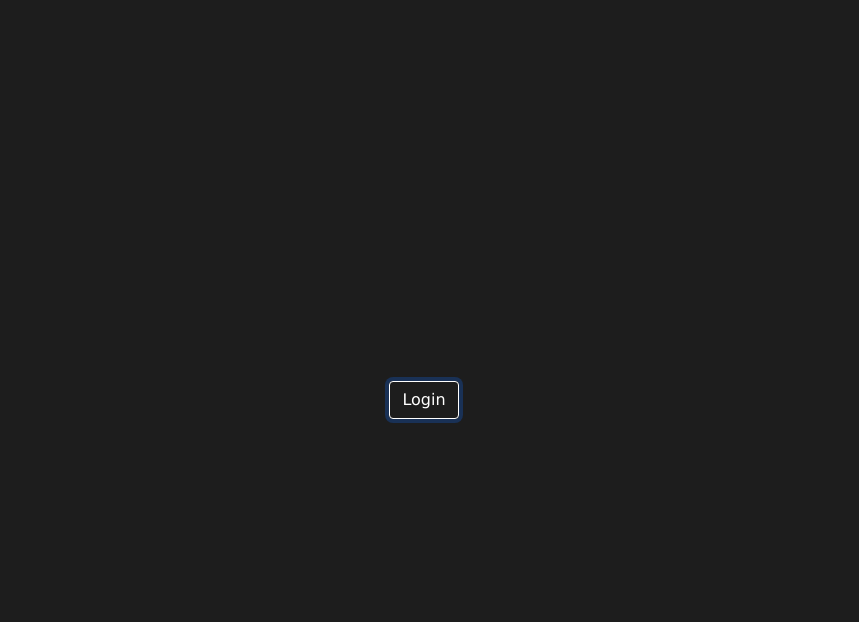
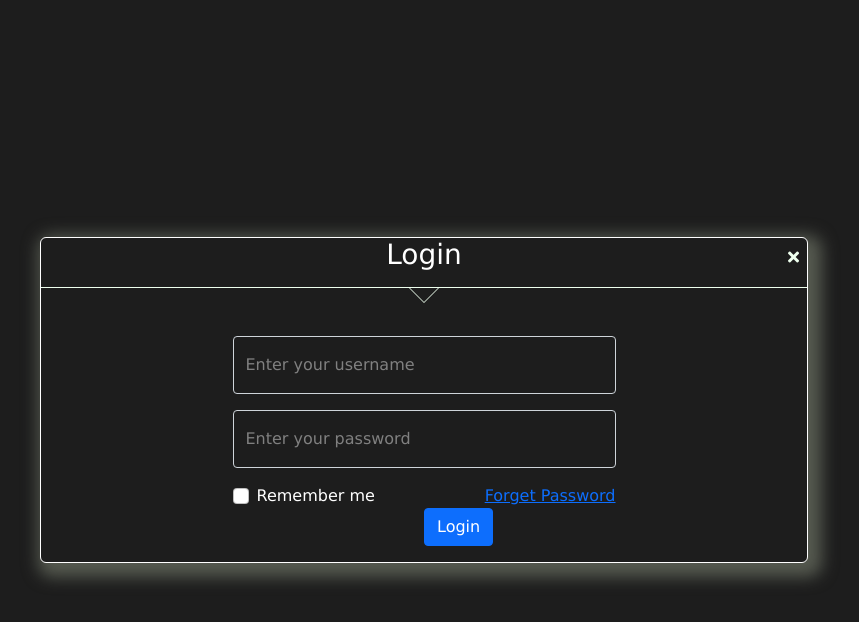
Before and after one commit to manishmonster/floatingloginform, a plain HTML site: page index.html in a window 1280 px wide. Both pictures are taken after a click on the button "Login". Shown: the whole page, without its empty margins (216-1075 px from the left). Drawn offline with nearby package versions, Linux system fonts and the light colour scheme; files that its build step writes are made by us from their sources.

Commit message:
Adding html and js to work

```diff
--- a/assets/js/main.js
+++ b/assets/js/main.js
@@ -0,0 +1,8 @@
+$(document).ready(function(){
+    $('.login-show').click(function(){
+        $('.loginpanel').show(2500);
+    });
+    $('.closing-login').click(function(){
+        $('.loginpanel').hide(2500);
+    });
+});
--- a/index.html
+++ b/index.html
@@ -4,7 +4,7 @@
     <meta charset="UTF-8">
     <meta http-equiv="X-UA-Compatible" content="IE=edge">
     <meta name="viewport" content="width=device-width, initial-scale=1.0">
-    <title>Login Form</title>
+    <title>React Application</title>
     <link rel="stylesheet" href="https://cdn.jsdelivr.net/npm/bootstrap@5.0.1/dist/css/bootstrap.min.css" integrity="undefined" crossorigin="anonymous">
     <link rel="stylesheet" href="https://pro.fontawesome.com/releases/v5.10.0/css/all.css" integrity="sha384-AYmEC3Yw5cVb3ZcuHtOA93w35dYTsvhLPVnYs9eStHfGJvOvKxVfELGroGkvsg+p" crossorigin="anonymous"/>
     <link rel="stylesheet" href="assets/css/style.css"/>
@@ -13,13 +13,16 @@
     <div class="mainbody">
         <div class="grid">
 
-            <button class="btn btn-main">
+            <button class="btn btn-main login-show">
                 Login
             </button>
             <div class="loginpanel">
                 <div class="panel">
                     <div class="panel-header ">
                         <h3 class="mb-3">Login</h3>
+                        <a class="closing-login">
+                            <i class="fa fa-times"></i>
+                        </a>
                     </div>
                     <div class="panel-content">
                         <form action="" method="POST">
@@ -31,6 +34,18 @@
                                 <input type="password" name="password" class="form-control placeholder" id="floatingPassword" placeholder="Password" required/>
                                 <label for="floatingPassword">Enter your password</label>
                             </div>
+                            <div class="form-group mb-3">
+                                <div class="form-check">
+                                    <input type="checkbox" class="form-check-input" id="exampleCheck1">
+                                    <label class="form-check-label" for="exampleCheck1">Remember me</label>
+                                </div>
+                                <div class="float-right">
+                                    <a href="#">Forget Password</a>
+                                </div>
+                            </div>
+                            <div class="form-group mb-3">
+                                <button class="btn btn-primary">Login</button>
+                            </div>
                         </form>
                     </div>
                 </div>
@@ -39,8 +54,8 @@
 
     </div>
     <script src="https://code.jquery.com/jquery-3.2.1.slim.min.js" integrity="sha384-KJ3o2DKtIkvYIK3UENzmM7KCkRr/rE9/Qpg6aAZGJwFDMVNA/GpGFF93hXpG5KkN" crossorigin="anonymous"></script>
-      <script src="https://cdnjs.cloudflare.com/ajax/libs/popper.js/1.12.9/umd/popper.min.js" integrity="sha384-ApNbgh9B+Y1QKtv3Rn7W3mgPxhU9K/ScQsAP7hUibX39j7fakFPskvXusvfa0b4Q" crossorigin="anonymous"></script>
-      <script src="https://maxcdn.bootstrapcdn.com/bootstrap/4.0.0/js/bootstrap.min.js" integrity="sha384-JZR6Spejh4U02d8jOt6vLEHfe/JQGiRRSQQxSfFWpi1MquVdAyjUar5+76PVCmYl" crossorigin="anonymous"></script>
+    <script src="https://cdnjs.cloudflare.com/ajax/libs/popper.js/1.12.9/umd/popper.min.js" integrity="sha384-ApNbgh9B+Y1QKtv3Rn7W3mgPxhU9K/ScQsAP7hUibX39j7fakFPskvXusvfa0b4Q" crossorigin="anonymous"></script>
+    <script src="https://maxcdn.bootstrapcdn.com/bootstrap/4.0.0/js/bootstrap.min.js" integrity="sha384-JZR6Spejh4U02d8jOt6vLEHfe/JQGiRRSQQxSfFWpi1MquVdAyjUar5+76PVCmYl" crossorigin="anonymous"></script>
     <script src="assets/js/main.js"></script>
 </body>
 </html>
```
